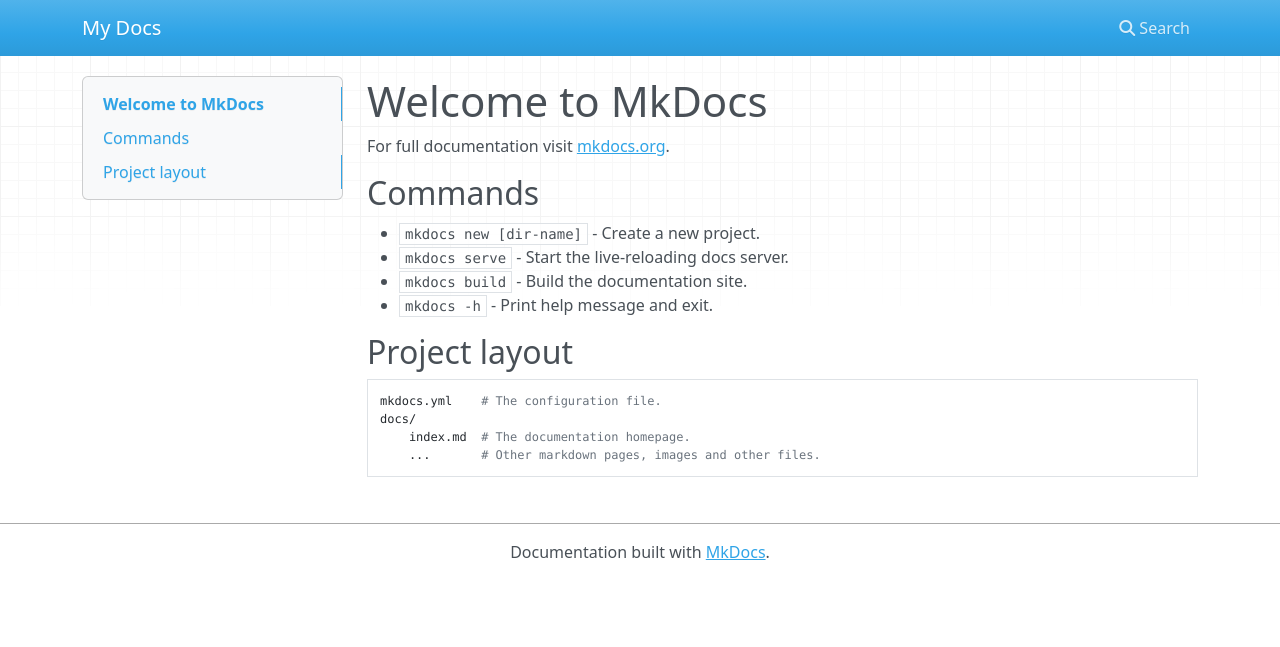
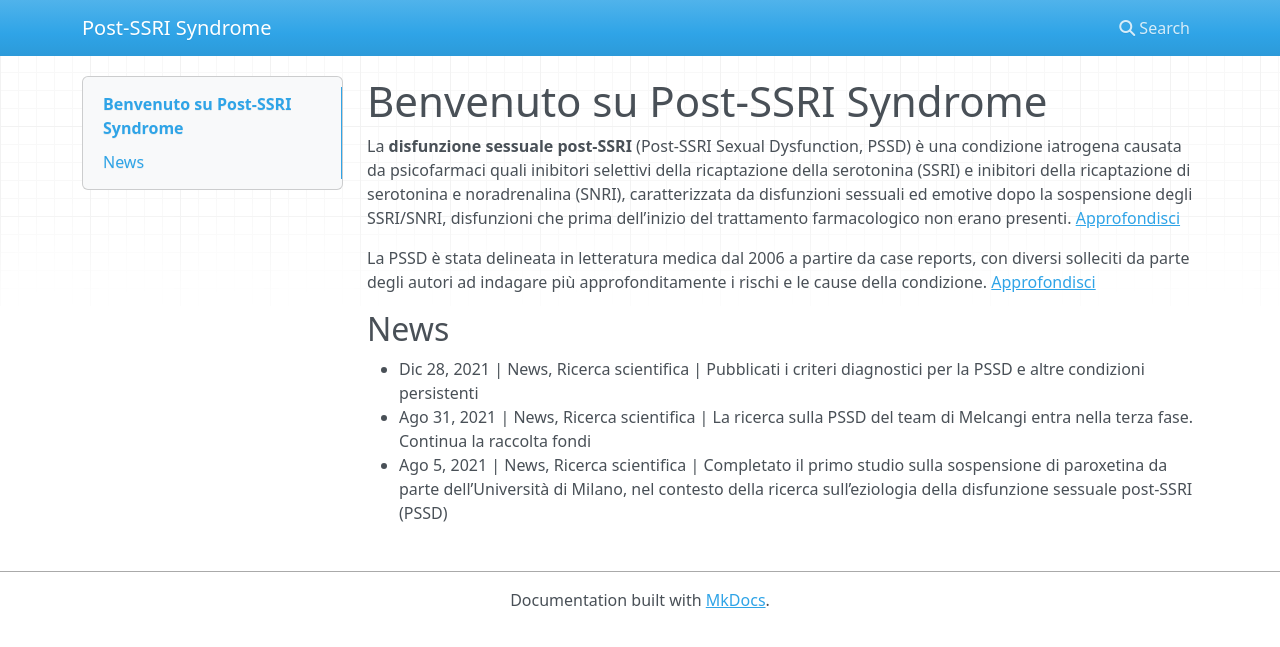
Before and after one commit to postssrisyndrome/windmill, an MkDocs documentation site: the page built from docs/index.md, in a window 1280 px wide. Shown: the top 647 px of the page. Built offline with MkDocs 1.6.1, drawn with Linux system fonts in a browser that asks for light colours; nearby versions of some CDN libraries.

Commit message:
Fix site title and index

```diff
--- a/docs/index.md
+++ b/docs/index.md
@@ -1,17 +1,13 @@
-# Welcome to MkDocs
+Title: Home
 
-For full documentation visit [mkdocs.org](https://www.mkdocs.org).
+# Benvenuto su Post-SSRI Syndrome
 
-## Commands
+La **disfunzione sessuale post-SSRI** (Post-SSRI Sexual Dysfunction, PSSD) è una condizione iatrogena causata da psicofarmaci quali inibitori selettivi della ricaptazione della serotonina (SSRI) e inibitori della ricaptazione di serotonina e noradrenalina (SNRI), caratterizzata da disfunzioni sessuali ed emotive dopo la sospensione degli SSRI/SNRI, disfunzioni che prima dell’inizio del trattamento farmacologico non erano presenti. [Approfondisci](characteristics.md)
 
-* `mkdocs new [dir-name]` - Create a new project.
-* `mkdocs serve` - Start the live-reloading docs server.
-* `mkdocs build` - Build the documentation site.
-* `mkdocs -h` - Print help message and exit.
+La PSSD è stata delineata in letteratura medica dal 2006 a partire da case reports, con diversi solleciti da parte degli autori ad indagare più approfonditamente i rischi e le cause della condizione. [Approfondisci](publications.md)
 
-## Project layout
+## News
 
-    mkdocs.yml    # The configuration file.
-    docs/
-        index.md  # The documentation homepage.
-        ...       # Other markdown pages, images and other files.
+* Dic 28, 2021 | News, Ricerca scientifica | Pubblicati i criteri diagnostici per la PSSD e altre condizioni persistenti
+* Ago 31, 2021 | News, Ricerca scientifica | La ricerca sulla PSSD del team di Melcangi entra nella terza fase. Continua la raccolta fondi
+* Ago 5, 2021 | News, Ricerca scientifica | Completato il primo studio sulla sospensione di paroxetina da parte dell’Università di Milano, nel contesto della ricerca sull’eziologia della disfunzione sessuale post-SSRI (PSSD)
--- a/mkdocs.yml
+++ b/mkdocs.yml
@@ -1,2 +1,2 @@
-site_name: My Docs
+site_name: Post-SSRI Syndrome
 site_url: https://postssrisyndrome.github.io
```
